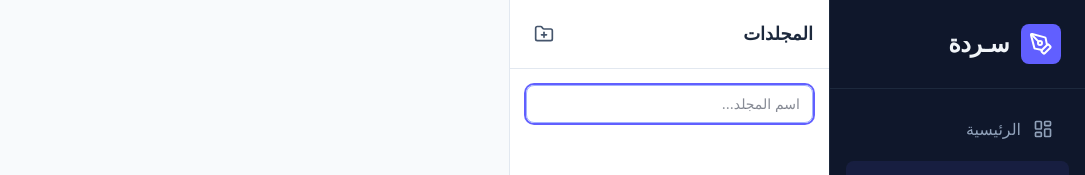
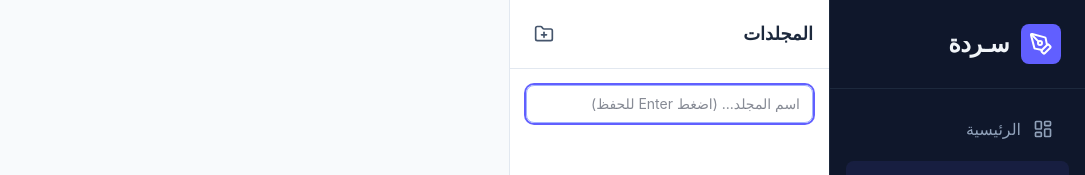
Before and after one commit to aymenbakkour/Sarda, a Next.js app: page /content in a window 1280 px wide. Both pictures are taken after a click on the button "مجلد جديد". Shown: the top 175 px of the page, without its empty margins (195-1280 px from the left). Built offline with nearby package versions, Linux system fonts and the light colour scheme.

Commit message:
feat(content): Add ESC key support for folder creation/editing
Allow users to press the Escape key to cancel folder creation or editing operations, improving usability and providing a quicker exit path.

```diff
--- a/app/content/page.tsx
+++ b/app/content/page.tsx
@@ -77,8 +77,13 @@ export default function ContentManager() {
                 autoFocus
                 value={newFolderName}
                 onChange={(e) => setNewFolderName(e.target.value)}
-                onBlur={() => setIsAddingFolder(false)}
-                placeholder="اسم المجلد..."
+                onKeyDown={(e) => {
+                  if (e.key === 'Escape') {
+                    setIsAddingFolder(false);
+                    setNewFolderName('');
+                  }
+                }}
+                placeholder="اسم المجلد... (اضغط Enter للحفظ)"
                 className="w-full px-3 py-2 border border-indigo-300 rounded-lg focus:outline-none focus:ring-2 focus:ring-indigo-500 text-sm"
               />
             </form>
@@ -105,7 +110,11 @@ export default function ContentManager() {
                     autoFocus
                     value={editFolderName}
                     onChange={(e) => setEditFolderName(e.target.value)}
-                    onBlur={() => setEditingFolderId(null)}
+                    onKeyDown={(e) => {
+                      if (e.key === 'Escape') {
+                        setEditingFolderId(null);
+                      }
+                    }}
                     className="w-full px-2 py-1 border border-indigo-300 rounded focus:outline-none text-sm"
                     onClick={(e) => e.stopPropagation()}
                   />
```
